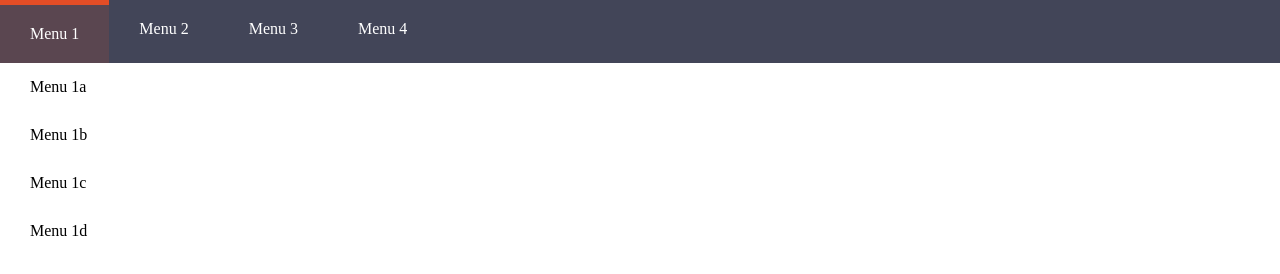
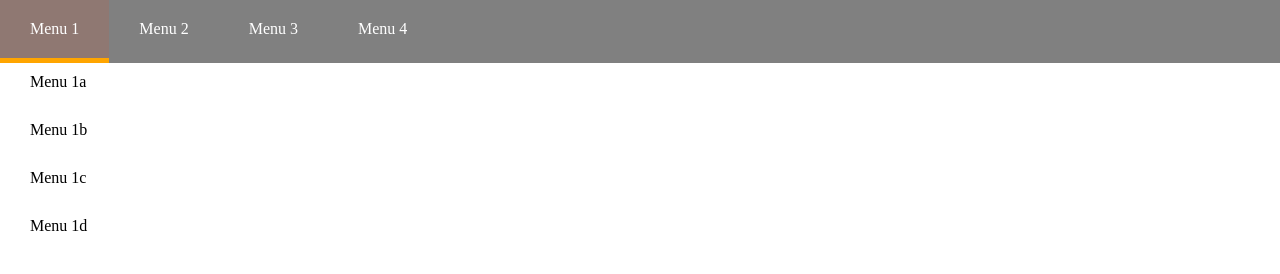
Before and after one commit to Beonline74/test, a plain HTML site: page index.html in a window 1280 px wide. Drawn offline with Linux system fonts and the light colour scheme.

Commit message:
Update style.css

```diff
--- a/style.css
+++ b/style.css
@@ -1,19 +1,20 @@
-body{
+html{
+    scroll-behavior: smooth;
+}
+
+*{
     padding: 0;
     margin: 0;
+    text-decoration: none;
+    list-style-type: none;
 }
 
 nav{
     width: 100%;
-    background-color: #424558;
+    background-color: grey;
 }
 
 nav > ul{
-    padding: 0;
-    margin: 0;
-}
-
-nav li{
     list-style-type: none;
 }
 
@@ -66,37 +67,35 @@ nav li:hover .submenu{
 }
 
 .menu-logement:hover{
-    border-top: 5px solid #e44d26;
+    border-bottom: 5px solid orange;
     background-color: rgba(228, 77, 38, 0.15);
 }
 
 .menu-Serestaurer:hover{
-    border-bottom: 5px dashed #0070bb;
+    border-bottom: 5px dashed blue;
     background-color: rgba(000, 112, 192, 0.15);
 }
 
 .menu-venir-ici:hover{
-    border-top: 5px dotted #f1dc4f;
-    background-color: rgba(241, 211, 79, 0.15);
+    border-bottom: 5px dotted yellow;
+    background-color: rgba(244, 211, 79, 0.15);
 }
 
 .menu-contact:hover{
-    border-top: 15px hidden #bbb;
+    border-bottom: 5px solid green;
     background-color: rgba(220, 220, 220, 0.15);
 }
-
 
 .submenu li:hover a{
     color: #424558;
     font-weight: bold;
 }
 
-/* configuration pour mobil */
 nav input[type=checkbox]:checked ~ ul{
     display: block;
 }
 
-@media screen and (max-width: 780px) {
+@media screen and (max-width: 600px) {
     .menu-mobile{
         display: block;
         color: white;
@@ -119,5 +118,3 @@ nav input[type=checkbox]:checked ~ ul{
         position: static;
     }
 }
-
-/* Fin configuration pour mobil */
```
